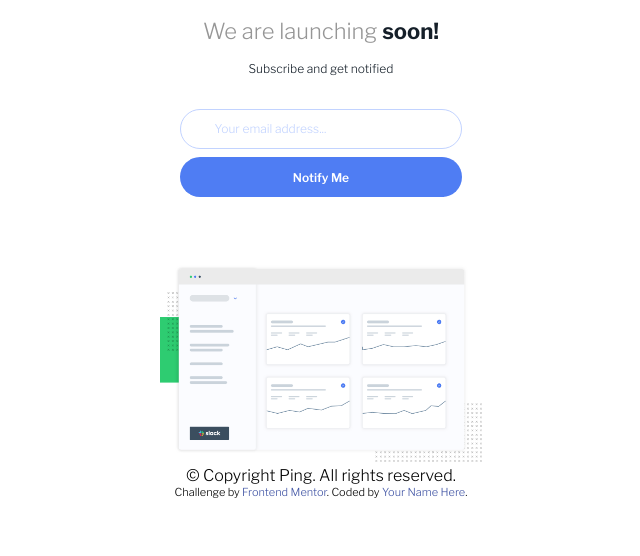
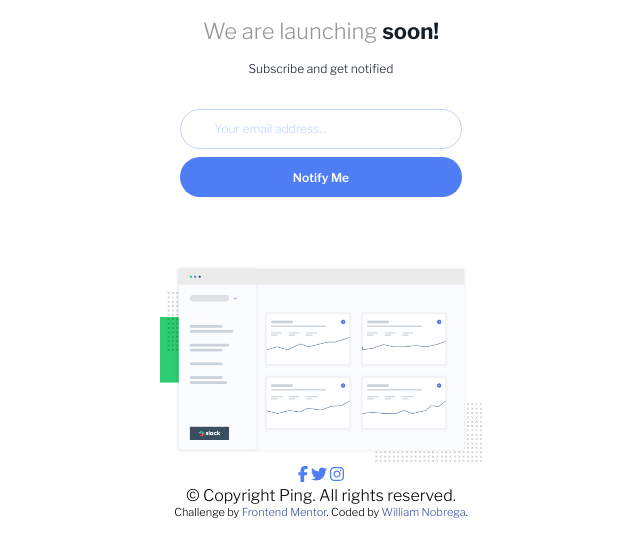
Before and after one commit to williamvnobrega/coming-soon-page, a plain HTML site: page index.html in a window 1280 px wide. Shown: the part 104-660 px from the top of the page, without its empty margins (319-959 px from the left). Drawn offline with nearby package versions, Linux system fonts and the light colour scheme.

Commit message:
fix: add social media icon

```diff
--- a/index.html
+++ b/index.html
@@ -34,16 +34,18 @@
         />
       </figure>
       <section class="icon_container">
-        <!--ICONS GOES HERE-->
+        <svg xmlns="http://www.w3.org/2000/svg" height="16" width="10" viewBox="0 0 320 512"><!--!Font Awesome Free 6.5.1 by @fontawesome - https://fontawesome.com License - https://fontawesome.com/license/free Copyright 2023 Fonticons, Inc.--><path fill="#4f7df3" d="M80 299.3V512H196V299.3h86.5l18-97.8H196V166.9c0-51.7 20.3-71.5 72.7-71.5c16.3 0 29.4 .4 37 1.2V7.9C291.4 4 256.4 0 236.2 0C129.3 0 80 50.5 80 159.4v42.1H14v97.8H80z"/></svg>
+        <svg xmlns="http://www.w3.org/2000/svg" height="16" width="16" viewBox="0 0 512 512"><!--!Font Awesome Free 6.5.1 by @fontawesome - https://fontawesome.com License - https://fontawesome.com/license/free Copyright 2023 Fonticons, Inc.--><path fill="#4f7df3" d="M459.4 151.7c.3 4.5 .3 9.1 .3 13.6 0 138.7-105.6 298.6-298.6 298.6-59.5 0-114.7-17.2-161.1-47.1 8.4 1 16.6 1.3 25.3 1.3 49.1 0 94.2-16.6 130.3-44.8-46.1-1-84.8-31.2-98.1-72.8 6.5 1 13 1.6 19.8 1.6 9.4 0 18.8-1.3 27.6-3.6-48.1-9.7-84.1-52-84.1-103v-1.3c14 7.8 30.2 12.7 47.4 13.3-28.3-18.8-46.8-51-46.8-87.4 0-19.5 5.2-37.4 14.3-53 51.7 63.7 129.3 105.3 216.4 109.8-1.6-7.8-2.6-15.9-2.6-24 0-57.8 46.8-104.9 104.9-104.9 30.2 0 57.5 12.7 76.7 33.1 23.7-4.5 46.5-13.3 66.6-25.3-7.8 24.4-24.4 44.8-46.1 57.8 21.1-2.3 41.6-8.1 60.4-16.2-14.3 20.8-32.2 39.3-52.6 54.3z"/></svg>
+        <svg xmlns="http://www.w3.org/2000/svg" height="16" width="14" viewBox="0 0 448 512"><!--!Font Awesome Free 6.5.1 by @fontawesome - https://fontawesome.com License - https://fontawesome.com/license/free Copyright 2023 Fonticons, Inc.--><path fill="#4f7df3" d="M224.1 141c-63.6 0-114.9 51.3-114.9 114.9s51.3 114.9 114.9 114.9S339 319.5 339 255.9 287.7 141 224.1 141zm0 189.6c-41.1 0-74.7-33.5-74.7-74.7s33.5-74.7 74.7-74.7 74.7 33.5 74.7 74.7-33.6 74.7-74.7 74.7zm146.4-194.3c0 14.9-12 26.8-26.8 26.8-14.9 0-26.8-12-26.8-26.8s12-26.8 26.8-26.8 26.8 12 26.8 26.8zm76.1 27.2c-1.7-35.9-9.9-67.7-36.2-93.9-26.2-26.2-58-34.4-93.9-36.2-37-2.1-147.9-2.1-184.9 0-35.8 1.7-67.6 9.9-93.9 36.1s-34.4 58-36.2 93.9c-2.1 37-2.1 147.9 0 184.9 1.7 35.9 9.9 67.7 36.2 93.9s58 34.4 93.9 36.2c37 2.1 147.9 2.1 184.9 0 35.9-1.7 67.7-9.9 93.9-36.2 26.2-26.2 34.4-58 36.2-93.9 2.1-37 2.1-147.8 0-184.8zM398.8 388c-7.8 19.6-22.9 34.7-42.6 42.6-29.5 11.7-99.5 9-132.1 9s-102.7 2.6-132.1-9c-19.6-7.8-34.7-22.9-42.6-42.6-11.7-29.5-9-99.5-9-132.1s-2.6-102.7 9-132.1c7.8-19.6 22.9-34.7 42.6-42.6 29.5-11.7 99.5-9 132.1-9s102.7-2.6 132.1 9c19.6 7.8 34.7 22.9 42.6 42.6 11.7 29.5 9 99.5 9 132.1s2.7 102.7-9 132.1z"/></svg>
       </section>
-      &copy; Copyright Ping. All rights reserved.
+      <span>&copy; Copyright Ping. All rights reserved.</span>
     </main>
     <footer>
       <p class="attribution">
         Challenge by
         <a href="https://www.frontendmentor.io?ref=challenge" target="_blank"
           >Frontend Mentor</a
-        >. Coded by <a href="#">Your Name Here</a>.
+        >. Coded by <a href="https://www.frontendmentor.io/profile/williamvnobrega">William Nobrega</a>.
       </p>
     </footer>
   </body>
```
